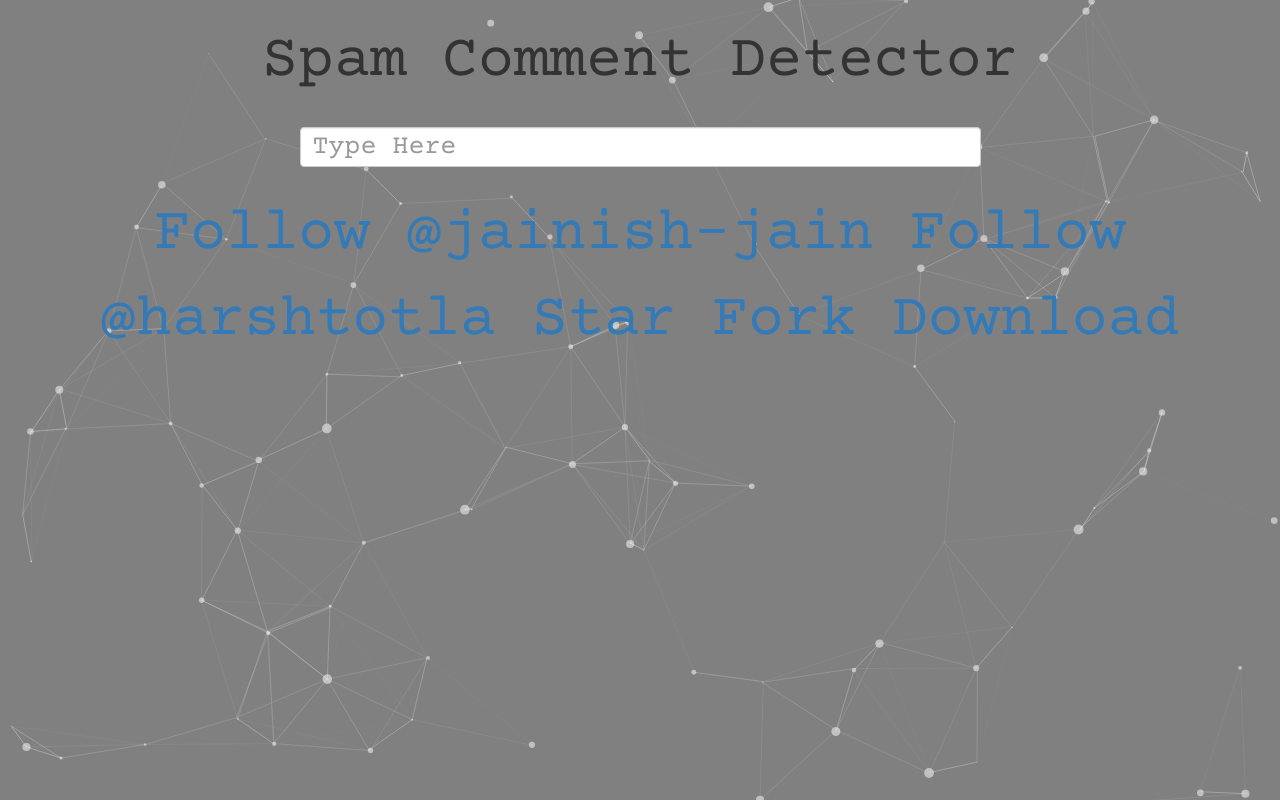
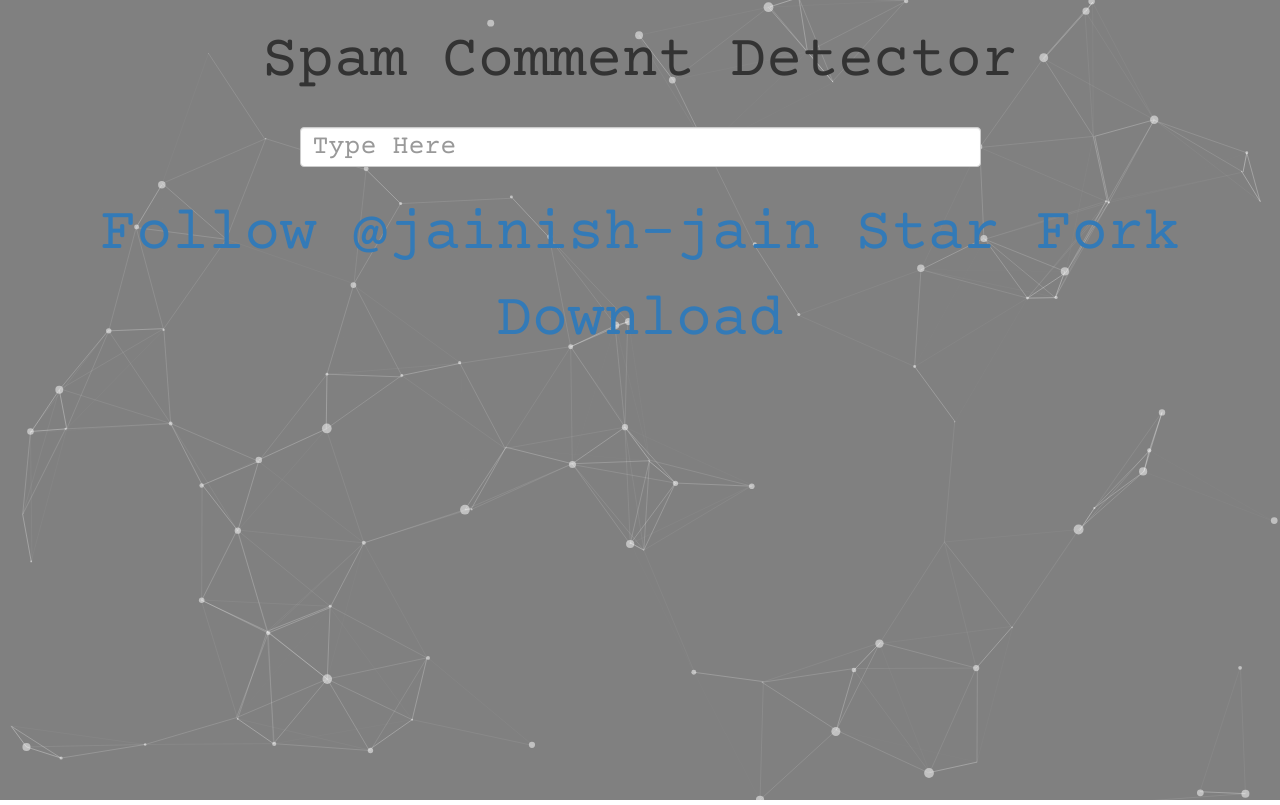
Before and after one commit to jainish-jain/Spam-comment-detector-with-flask, a Flask app: page / in a window 1280 px wide. Run offline with Flask 2, Linux system fonts and the light colour scheme; some libraries are stand-ins or nearby versions.

Commit message:
update html

```diff
--- a/templates/form.html
+++ b/templates/form.html
@@ -65,7 +65,7 @@
 			</div>
 
 			<a class="github-button" href="https://github.com/jainish-jain" data-size="large" aria-label="Follow @jainish-jain on GitHub">Follow @jainish-jain</a>
-			<a class="github-button" href="https://github.com/harshtotla" data-size="large" aria-label="Follow @harshtotla on GitHub">Follow @harshtotla</a>
+			<!-- <a class="github-button" href="https://github.com/harshtotla" data-size="large" aria-label="Follow @harshtotla on GitHub">Follow @harshtotla</a> -->
 			<a class="github-button" href="https://github.com/jainish-jain/Spam-comment-detector-with-flask" data-icon="octicon-star" data-size="large" aria-label="Star jainish-jain/Spam-comment-detector-with-flask on GitHub">Star</a>
 			<a class="github-button" href="https://github.com/jainish-jain/Spam-comment-detector-with-flask/fork" data-icon="octicon-repo-forked" data-size="large" aria-label="Fork jainish-jain/Spam-comment-detector-with-flask on GitHub">Fork</a>
 			<a class="github-button" href="https://github.com/jainish-jain/Spam-comment-detector-with-flask/" data-icon="octicon-download" data-size="large" aria-label="Download jainish-jain/Spam-comment-detector-with-flask on GitHub">Download</a>
```
